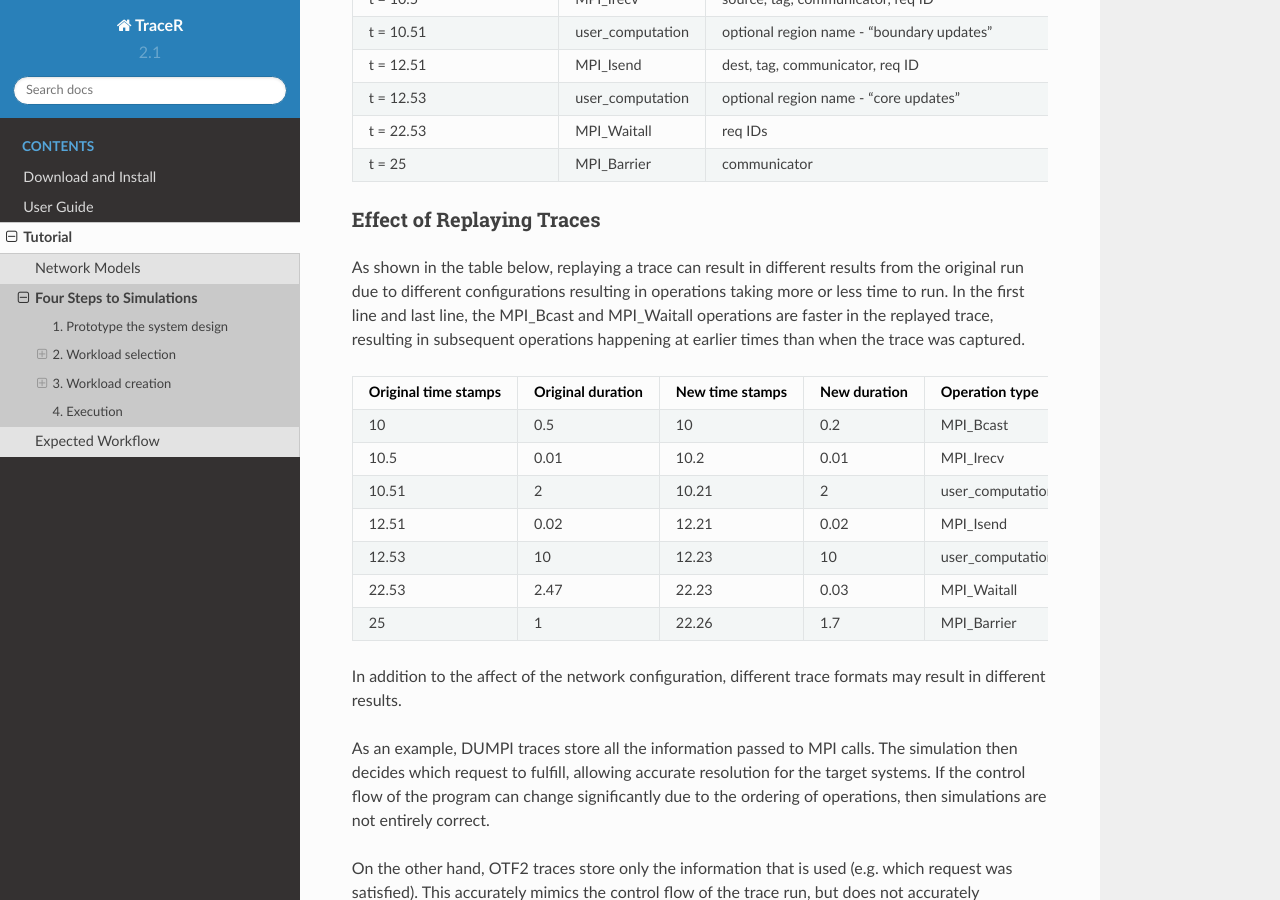
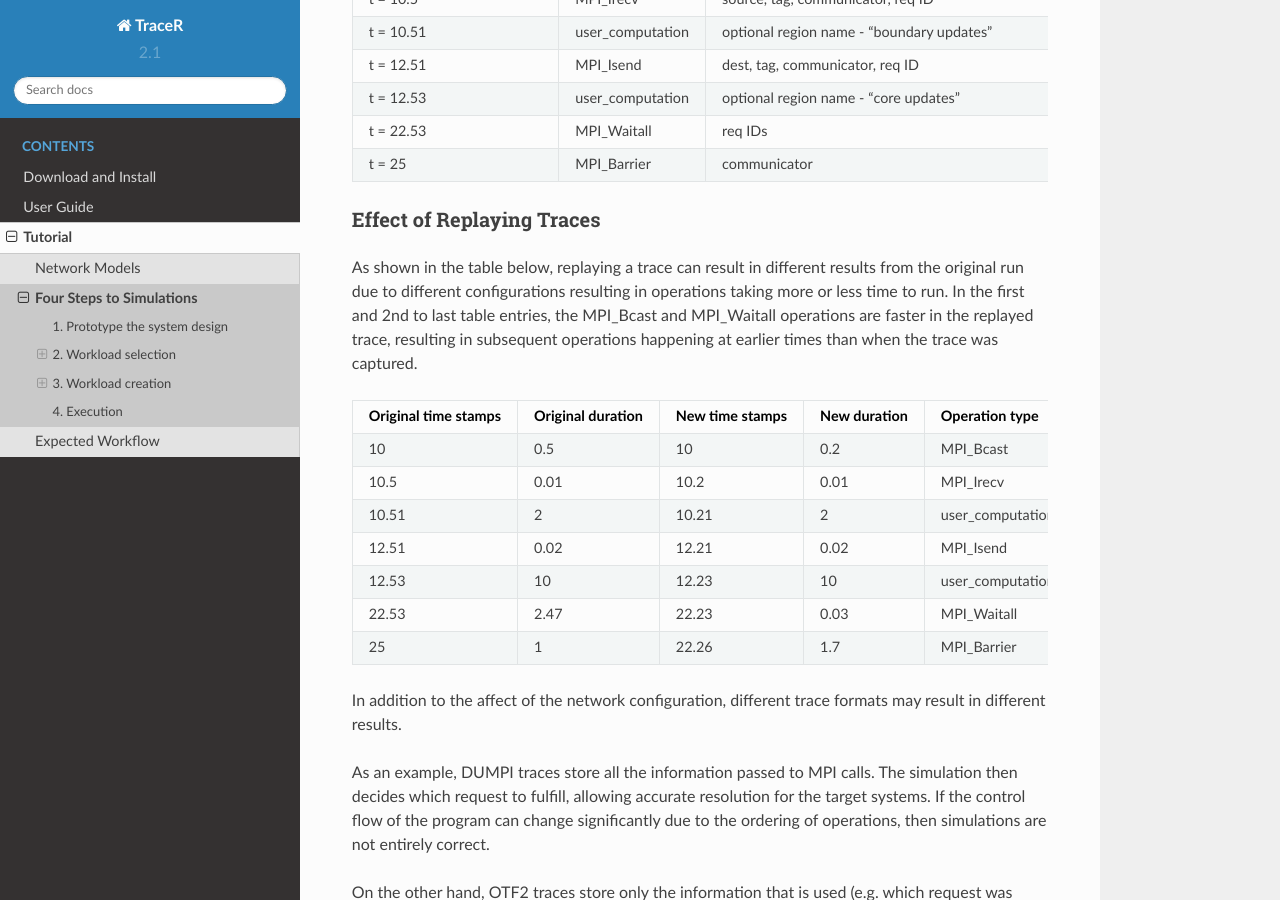
Before and after one commit to hpcgroup/TraceR, a Sphinx documentation site: the page built from docs/tutorial/simulation_basics.rst, in a window 1280 px wide and 900 px high, scrolled down 1641 px. Built offline with Sphinx 7.4.7 and the Read the Docs theme 2.0.0, drawn with Linux system fonts in a browser that asks for light colours; formulas are drawn with MathJax 3; pages that are not in the unit, such as notebooks, are missing from menus.

Commit message:
Fix description of table lines referred to

```diff
--- a/docs/tutorial/simulation_basics.rst
+++ b/docs/tutorial/simulation_basics.rst
@@ -91,9 +91,9 @@ Effect of Replaying Traces
 As shown in the table below, replaying a trace can result in
 different results from the original run due to different configurations
 resulting in operations taking more or less time to run. In the first
-line and last line, the MPI_Bcast and MPI_Waitall operations are faster
-in the replayed trace, resulting in subsequent operations happening at
-earlier times than when the trace was captured.
+and 2nd to last table entries, the MPI_Bcast and MPI_Waitall operations
+are faster in the replayed trace, resulting in subsequent operations
+happening at earlier times than when the trace was captured.
 
 ====================   =================   ===============   ============   ================
 Original time stamps   Original duration   New time stamps   New duration   Operation type
```
